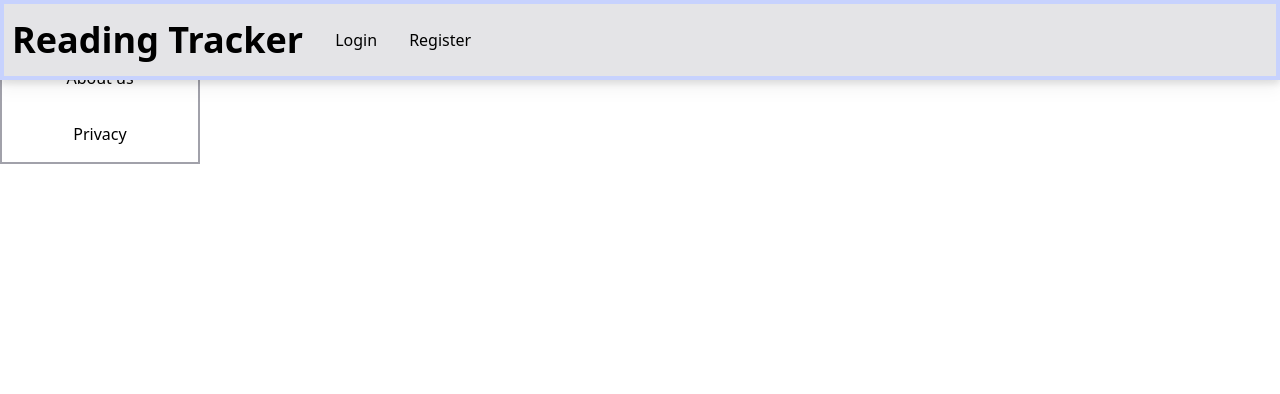
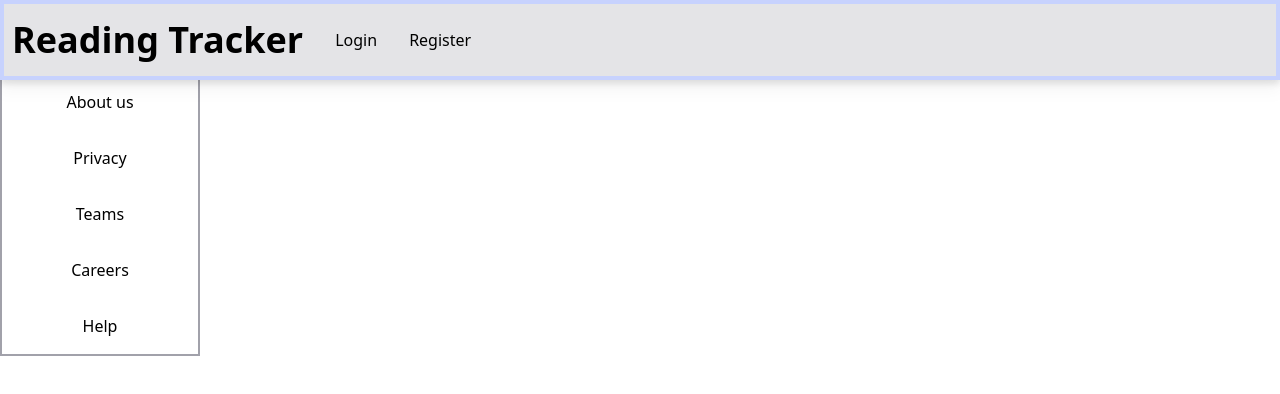
Before and after one commit to kmitova/django_react_project, a React (Create React App) app in the folder frontend/: page /teams in a window 1280 px wide. Shown: the top 394 px of the page. Built offline with nearby package versions, Linux system fonts and the light colour scheme; no server answers.

Commit message:
footer pages

```diff
--- a/frontend/src/App.js
+++ b/frontend/src/App.js
@@ -17,8 +17,9 @@ import EditProfile from "./components/PofileEdit";
 import CustomShelf from "./components/CustomShelf";
 import About from "./views/aboutPages/About";
 import Privacy from "./views/aboutPages/Privacy";
-
-
+import Careers from "./views/aboutPages/Careers";
+import Help from "./views/aboutPages/Help";
+import Teams from "./views/aboutPages/Teams";
 
 function App() {
   return (
@@ -40,6 +41,9 @@ function App() {
             <Route element={<CustomShelf />} path="/shelf/:id"/>
             <Route element={<About />} path="/about"/>
             <Route element={<Privacy />} path="/privacy"/>
+            <Route element={<Careers />} path="/careers"/>
+            <Route element={<Help />} path="/help"/>
+            <Route element={<Teams />} path="/teams"/>
           </Routes>
         </AuthProvider>
         <Footer />
--- a/frontend/src/components/Footer.js
+++ b/frontend/src/components/Footer.js
@@ -9,6 +9,9 @@ const Footer = () => {
         <ul className='border-2 border-zinc-400 w-[200px]'>
             <li className='text-center'><Link to={`/about`}>About us</Link></li>
             <li className='text-center'><Link to={`/privacy`}>Privacy</Link></li>
+            <li className='text-center'><Link to={`/teams`}>Teams</Link></li>
+            <li className='text-center'><Link to={`/careers`}>Careers</Link></li>
+            <li className='text-center'><Link to={`/help`}>Help</Link></li>
 
         </ul>
     </div>
--- /dev/null
+++ b/frontend/src/views/aboutPages/Careers.js
@@ -0,0 +1,11 @@
+import React from 'react';
+
+const Careers = () => {
+    return (
+        <div>
+            Careers page
+        </div>
+    )
+}
+
+export default Careers;
--- /dev/null
+++ b/frontend/src/views/aboutPages/Help.js
@@ -0,0 +1,11 @@
+import React from 'react';
+
+const Help = () => {
+    return (
+        <div>
+            Help page
+        </div>
+    )
+}
+
+export default Help;
--- /dev/null
+++ b/frontend/src/views/aboutPages/Teams.js
@@ -0,0 +1,11 @@
+import React from 'react';
+
+const Teams = () => {
+    return (
+        <div>
+            teams page
+        </div>
+    )
+}
+
+export default Teams;
```
